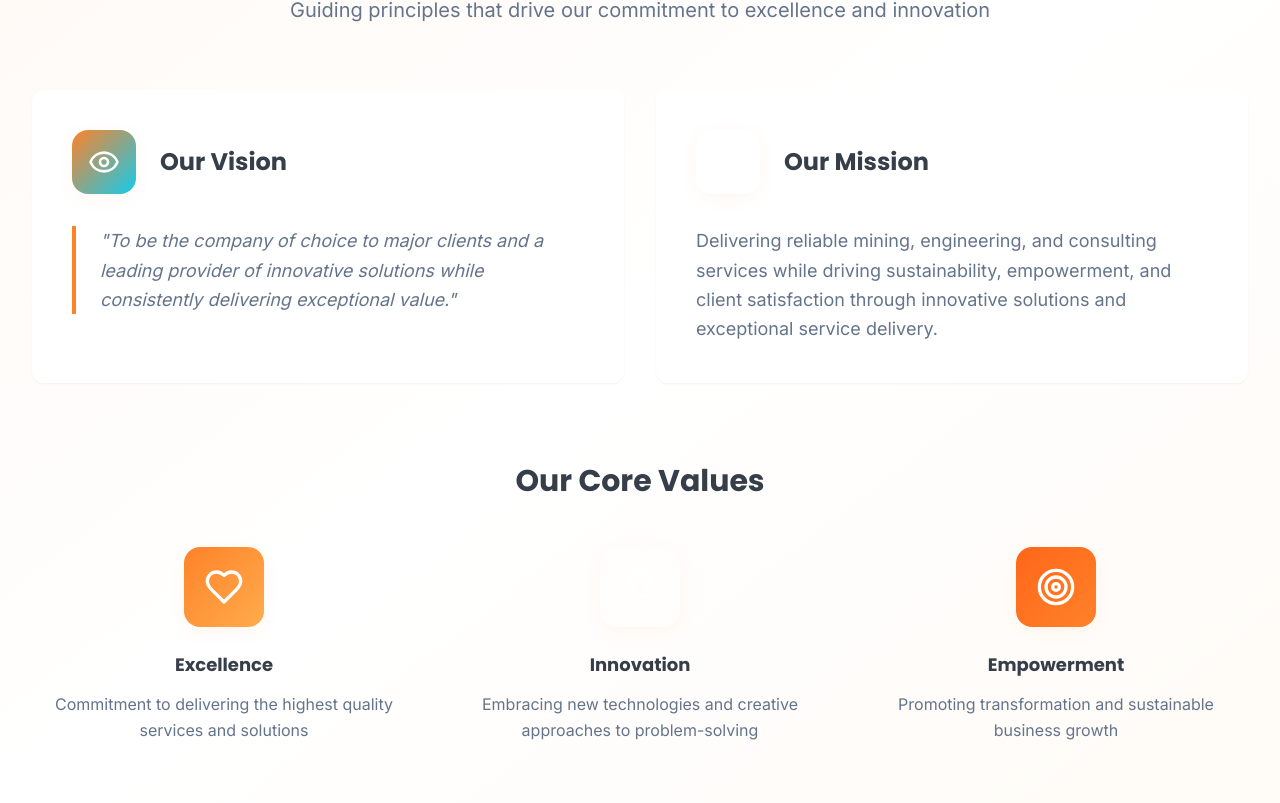
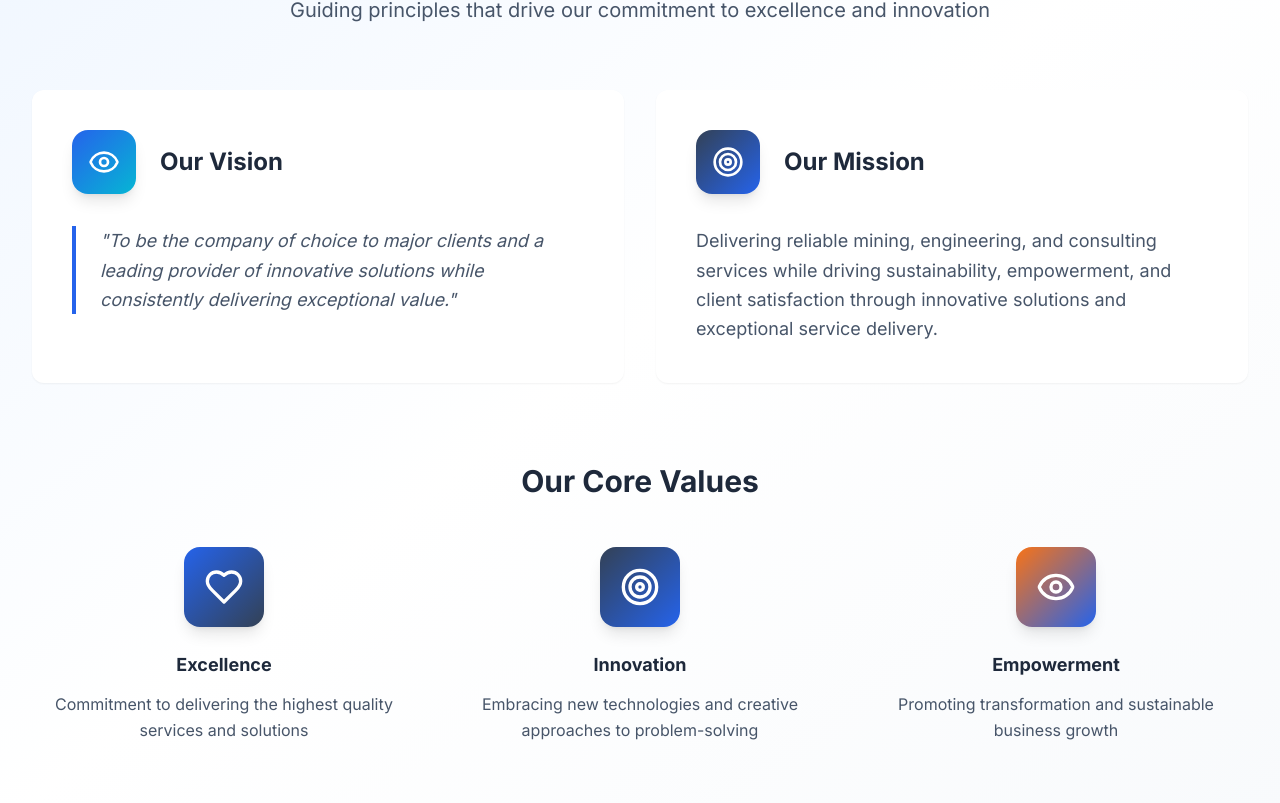
Before and after one commit to Empirial/siyalele-solutions-hub, a React (Vite) app: page / in a window 1280 px wide. Shown: the part 1897-2700 px from the top of the page. Built offline with nearby package versions, Linux system fonts and the light colour scheme; no server answers.

Commit message:
Update Vision.tsx

```diff
--- a/src/components/Vision.tsx
+++ b/src/components/Vision.tsx
@@ -1,45 +1,45 @@
 import { Card, CardContent } from "@/components/ui/card";
-import { Target, Eye, Heart, Lightbulb, Compass } from "lucide-react";
+import { Target, Eye, Heart } from "lucide-react";
 
 const Vision = () => {
   return (
-    <section className="py-20 bg-gradient-to-br from-primary/5 via-background to-secondary/5">
+    <section className="py-20 bg-gradient-to-br from-blue-50 via-white to-slate-50">
       <div className="max-w-7xl mx-auto px-4 sm:px-6 lg:px-8">
-        <div className="text-center mb-16 animate-fade-in">
-          <h2 className="font-heading text-3xl md:text-4xl lg:text-5xl font-bold text-industrial mb-6 tracking-tight">
+        <div className="text-center mb-16">
+          <h2 className="text-3xl md:text-4xl lg:text-5xl font-bold text-slate-800 mb-6 tracking-tight">
             Vision & Mission
           </h2>
-          <p className="text-xl text-muted-foreground max-w-3xl mx-auto leading-relaxed">
+          <p className="text-xl text-slate-600 max-w-3xl mx-auto leading-relaxed">
             Guiding principles that drive our commitment to excellence and innovation
           </p>
         </div>
 
         <div className="grid grid-cols-1 lg:grid-cols-2 gap-8">
           {/* Vision */}
-          <Card className="group hover:shadow-elevated transition-all duration-smooth border-0 bg-white hover:-translate-y-1 transform animate-scale-in">
+          <Card className="group hover:shadow-xl transition-all duration-300 border-0 bg-white hover:-translate-y-1 transform">
             <CardContent className="p-10">
               <div className="flex items-center mb-8">
-                <div className="w-16 h-16 bg-gradient-to-br from-primary to-accent-turquoise rounded-2xl flex items-center justify-center mr-6 group-hover:scale-110 transition-transform duration-smooth shadow-card">
+                <div className="w-16 h-16 bg-gradient-to-br from-blue-600 to-cyan-500 rounded-2xl flex items-center justify-center mr-6 group-hover:scale-110 transition-transform duration-300 shadow-lg">
                   <Eye className="h-8 w-8 text-white" />
                 </div>
-                <h3 className="font-heading text-2xl font-bold text-industrial">Our Vision</h3>
+                <h3 className="text-2xl font-bold text-slate-800">Our Vision</h3>
               </div>
-              <blockquote className="text-lg text-muted-foreground leading-relaxed italic border-l-4 border-primary pl-6 group-hover:border-primary/80 transition-colors duration-smooth">
+              <blockquote className="text-lg text-slate-600 leading-relaxed italic border-l-4 border-blue-600 pl-6 group-hover:border-blue-500 transition-colors duration-300">
                 "To be the company of choice to major clients and a leading provider of innovative solutions while consistently delivering exceptional value."
               </blockquote>
             </CardContent>
           </Card>
 
-          {/* Mission - Changed icon to Compass for better visibility and meaning */}
-          <Card className="group hover:shadow-elevated transition-all duration-smooth border-0 bg-white hover:-translate-y-1 transform animate-scale-in" style={{ animationDelay: '150ms' }}>
+          {/* Mission */}
+          <Card className="group hover:shadow-xl transition-all duration-300 border-0 bg-white hover:-translate-y-1 transform">
             <CardContent className="p-10">
               <div className="flex items-center mb-8">
-                <div className="w-16 h-16 bg-gradient-to-br from-secondary to-accent-blue rounded-2xl flex items-center justify-center mr-6 group-hover:scale-110 transition-transform duration-smooth shadow-card">
-                  <Compass className="h-8 w-8 text-white" />
+                <div className="w-16 h-16 bg-gradient-to-br from-slate-700 to-blue-600 rounded-2xl flex items-center justify-center mr-6 group-hover:scale-110 transition-transform duration-300 shadow-lg">
+                  <Target className="h-8 w-8 text-white" />
                 </div>
-                <h3 className="font-heading text-2xl font-bold text-industrial">Our Mission</h3>
+                <h3 className="text-2xl font-bold text-slate-800">Our Mission</h3>
               </div>
-              <p className="text-lg text-muted-foreground leading-relaxed">
+              <p className="text-lg text-slate-600 leading-relaxed">
                 Delivering reliable mining, engineering, and consulting services while driving sustainability, empowerment, and client satisfaction through innovative solutions and exceptional service delivery.
               </p>
             </CardContent>
@@ -47,33 +47,31 @@ const Vision = () => {
         </div>
 
         {/* Core Values */}
-        <div className="mt-20 animate-slide-up">
-          <h3 className="font-heading text-2xl md:text-3xl font-bold text-industrial text-center mb-12">Our Core Values</h3>
+        <div className="mt-20">
+          <h3 className="text-2xl md:text-3xl font-bold text-slate-800 text-center mb-12">Our Core Values</h3>
           <div className="grid grid-cols-1 md:grid-cols-3 gap-8">
-            <div className="text-center group animate-scale-in">
-              <div className="w-20 h-20 bg-gradient-to-br from-primary to-secondary rounded-2xl flex items-center justify-center mx-auto mb-6 group-hover:scale-110 group-hover:rotate-3 transition-all duration-smooth shadow-card group-hover:shadow-glow">
+            <div className="text-center group">
+              <div className="w-20 h-20 bg-gradient-to-br from-blue-600 to-slate-700 rounded-2xl flex items-center justify-center mx-auto mb-6 group-hover:scale-110 group-hover:rotate-3 transition-all duration-300 shadow-lg group-hover:shadow-xl">
                 <Heart className="h-10 w-10 text-white" />
               </div>
-              <h4 className="font-heading font-bold text-industrial mb-3 text-lg">Excellence</h4>
-              <p className="text-muted-foreground leading-relaxed">Commitment to delivering the highest quality services and solutions</p>
+              <h4 className="font-bold text-slate-800 mb-3 text-lg">Excellence</h4>
+              <p className="text-slate-600 leading-relaxed">Commitment to delivering the highest quality services and solutions</p>
             </div>
 
-            {/* Innovation - Changed from Target to Lightbulb for better representation */}
-            <div className="text-center group animate-scale-in" style={{ animationDelay: '150ms' }}>
-              <div className="w-20 h-20 bg-gradient-to-br from-secondary to-accent-blue rounded-2xl flex items-center justify-center mx-auto mb-6 group-hover:scale-110 group-hover:rotate-3 transition-all duration-smooth shadow-card group-hover:shadow-glow">
-                <Lightbulb className="h-10 w-10 text-white" />
+            <div className="text-center group">
+              <div className="w-20 h-20 bg-gradient-to-br from-slate-700 to-blue-600 rounded-2xl flex items-center justify-center mx-auto mb-6 group-hover:scale-110 group-hover:rotate-3 transition-all duration-300 shadow-lg group-hover:shadow-xl">
+                <Target className="h-10 w-10 text-white" />
               </div>
-              <h4 className="font-heading font-bold text-industrial mb-3 text-lg">Innovation</h4>
-              <p className="text-muted-foreground leading-relaxed">Embracing new technologies and creative approaches to problem-solving</p>
+              <h4 className="font-bold text-slate-800 mb-3 text-lg">Innovation</h4>
+              <p className="text-slate-600 leading-relaxed">Embracing new technologies and creative approaches to problem-solving</p>
             </div>
 
-            {/* Empowerment - Changed from Eye to Target for better meaning */}
-            <div className="text-center group animate-scale-in" style={{ animationDelay: '300ms' }}>
-              <div className="w-20 h-20 bg-gradient-to-br from-accent-orange to-primary rounded-2xl flex items-center justify-center mx-auto mb-6 group-hover:scale-110 group-hover:rotate-3 transition-all duration-smooth shadow-card group-hover:shadow-glow">
-                <Target className="h-10 w-10 text-white" />
+            <div className="text-center group">
+              <div className="w-20 h-20 bg-gradient-to-br from-orange-500 to-blue-600 rounded-2xl flex items-center justify-center mx-auto mb-6 group-hover:scale-110 group-hover:rotate-3 transition-all duration-300 shadow-lg group-hover:shadow-xl">
+                <Eye className="h-10 w-10 text-white" />
               </div>
-              <h4 className="font-heading font-bold text-industrial mb-3 text-lg">Empowerment</h4>
-              <p className="text-muted-foreground leading-relaxed">Promoting transformation and sustainable business growth</p>
+              <h4 className="font-bold text-slate-800 mb-3 text-lg">Empowerment</h4>
+              <p className="text-slate-600 leading-relaxed">Promoting transformation and sustainable business growth</p>
             </div>
           </div>
         </div>
```
